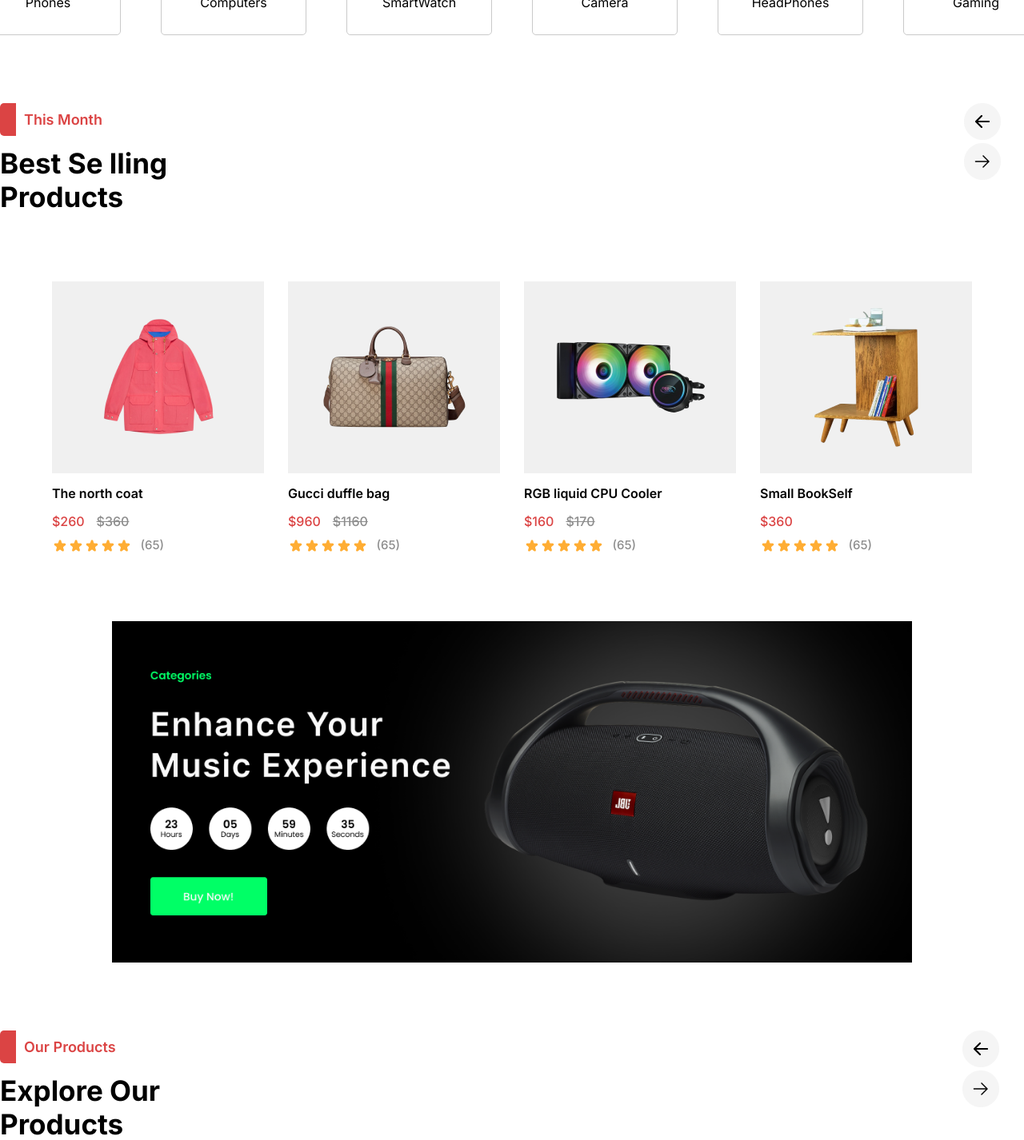
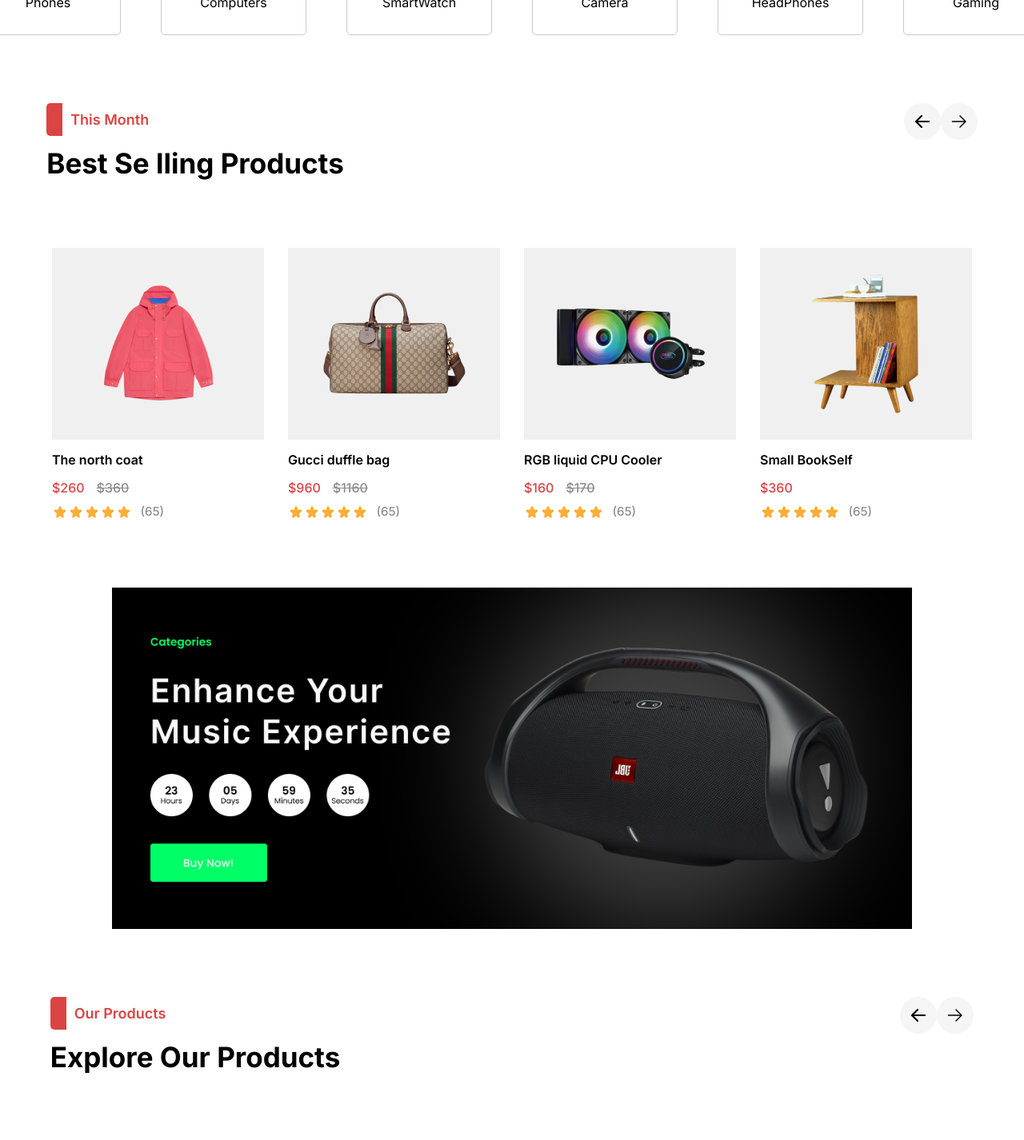
Before and after one commit to GuLeiteAbreu007/SITE_DAD_EXTRA, a React (Create React App) app: page / in a window 1280 px wide. Shown: the part 1680-3106 px from the top of the page at 80% size. Built offline with nearby package versions, Linux system fonts and the light colour scheme.

Commit message:
ajustando alinhamentos

```diff
--- a/src/components/hero/hero.jsx
+++ b/src/components/hero/hero.jsx
@@ -57,7 +57,7 @@
                 <Bottonicon desc='HeadPhones' srcIcon={HeadPhones}></Bottonicon>
                 <Bottonicon desc='Gaming' srcIcon={Gamepad}></Bottonicon>
             </div>
-            <div className={style.secion2}>
+            <div className={style.secion6}>
                 <Subtitle2 title='Best Se lling Products' subtitle='This Month' ></Subtitle2>
                 <div>
                     <img src={left} alt="seta para direita" />
@@ -71,7 +71,7 @@
                 <Cardsell title='Small BookSelf' imgSrc={BookSelf} alt="controle video game"  price='$360'  numberstar='65'></Cardsell>
             </div>
             <img className={style.imgphone} src={Banner}></img>
-            <div className={style.secion2}>
+            <div className={style.secion6}>
                 <Subtitle2 title='Explore Our Products' subtitle='Our Products' ></Subtitle2>
                 <div>
                     <img src={left} alt="seta para direita" />
--- a/src/components/hero/hero.module.css
+++ b/src/components/hero/hero.module.css
@@ -50,3 +50,8 @@
     margin-top: -150px;
     margin-bottom: 150px;
 }
+
+.secion6{
+    display: flex;
+    gap: 700px;
+}
```
